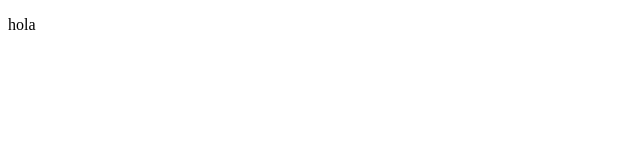
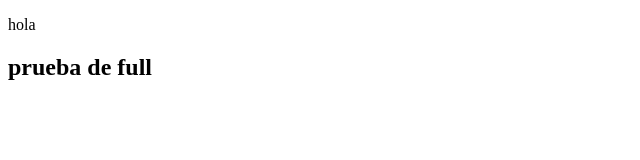
Before and after one commit to LeidyHerrera21/pruebacolaborativa, a plain HTML site: page index.html in a window 1280 px wide. Shown: the whole page, without its empty margins (0-640 px from the left). Drawn offline with Linux system fonts and the light colour scheme.

Commit message:
index.html - prueba de full

```diff
--- a/index.html
+++ b/index.html
@@ -7,5 +7,6 @@
 </head>
 <body>
     <p>hola</p>
+    <h2>prueba de full</h2>
 </body>
 </html>
```
